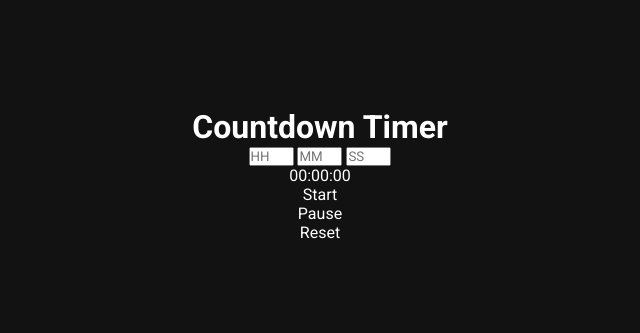
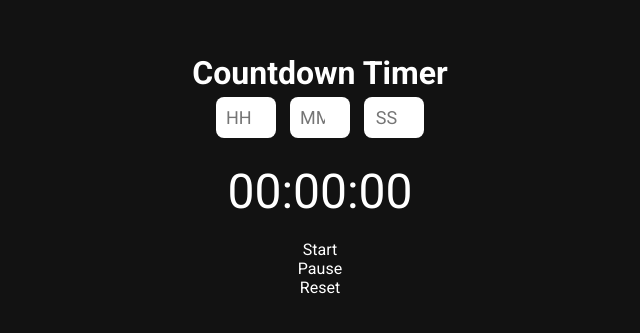
Before and after one commit to ayushporwal01/JavaScript-Mastery, a plain HTML site: page Countdown Timer/index.html in a window 1280 px wide. Shown: the part 225-558 px from the top of the page, without its empty margins (320-960 px from the left). Drawn offline with Linux system fonts and the light colour scheme.

Commit message:
Initial Commit

```diff
--- a/Countdown Timer/style.css
+++ b/Countdown Timer/style.css
@@ -19,3 +19,18 @@ body {
 .container {
   text-align: center;
 }
+
+.inputs input {
+    width: 60px;
+    padding: 10px;
+    font-size: 18px;
+    margin: 5px;
+    text-align: center;
+    border: none;
+    border-radius: 8px;
+}
+
+.display {
+    font-size: 48px;
+    margin: 20px 0;
+}
```
